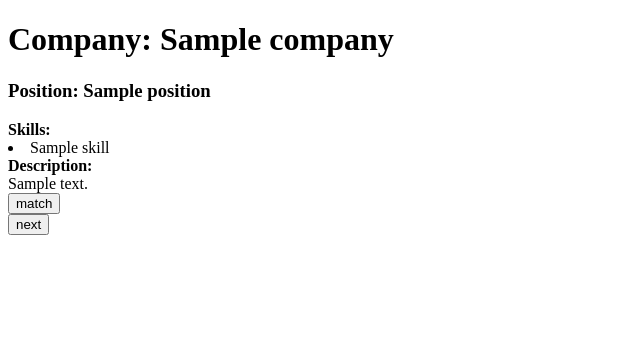
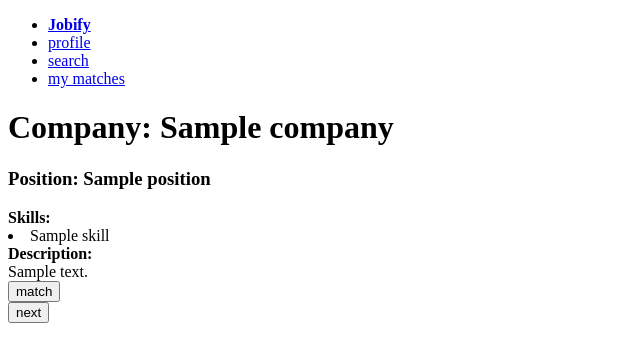
Before and after one commit to jmslocum16/c2chack21, a Flask app: template templates/match_seeker_side.html in a window 1280 px wide. Shown: the top 362 px of the page, without its empty margins (0-640 px from the left). Run offline with Flask 2, Linux system fonts and the light colour scheme; the template is opened without the code that fills it: most values are stand-ins (such as "Sample title", 1, 10 or a date in 2020).

Commit message:
added nav bar

```diff
--- a/templates/match_seeker_side.html
+++ b/templates/match_seeker_side.html
@@ -5,6 +5,24 @@
 {% endblock %}
 
 {% block content %}
+  <nav class="navbar navbar-expand-md navbar-light bg-light">
+    <div class="navbar-collapse">
+        <ul class="navbar-nav mr-auto">
+            <li class="nav-item">
+              <a class="nav-link" href="../"> <b>Jobify</b></a>
+            </li>
+            <li class="nav-item">
+                <a class="nav-link" href="#">profile</a>
+            </li>
+            <li class="nav-item">
+                <a class="nav-link" href="https://c2chack21.benjaminpham116.repl.co/match_seeker_side">search</a>
+            </li>
+            <li class="nav-item">
+                <a class="nav-link" href="https://c2chack21.benjaminpham116.repl.co/my_matches_seeker">my matches</a>
+            </li>
+        </ul>
+    </div>
+  </nav>
   <div class="container d-flex flex-column">
   <h1>Company: {{position.company}}</h1>
   <h3>Position: {{position.title}}</h3>
```
